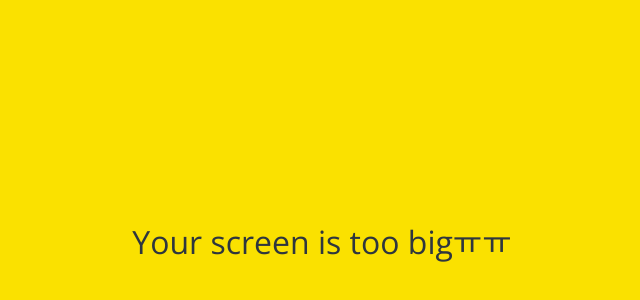
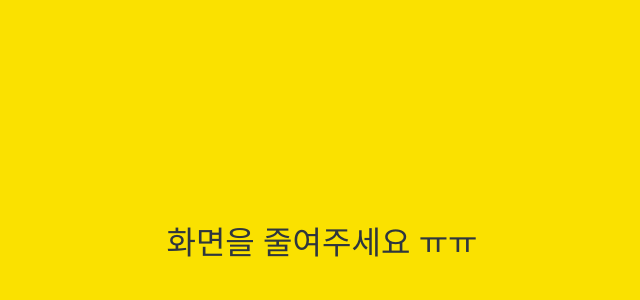
Before and after one commit to khs08280/kokoa-clone-2020, a plain HTML site: page friends.html in a window 1280 px wide. Shown: the part 158-458 px from the top of the page, without its empty margins (318-958 px from the left). Drawn offline with nearby package versions, Linux system fonts and the light colour scheme.

Commit message:
English -> 한글

```diff
--- a/friends.html
+++ b/friends.html
@@ -110,7 +110,7 @@
     </div>
 
     <div id="no-mobile">
-      <span>Your screen is too bigㅠㅠ</span>
+      <span>화면을 줄여주세요 ㅠㅠ</span>
     </div>
 
     <script
```
